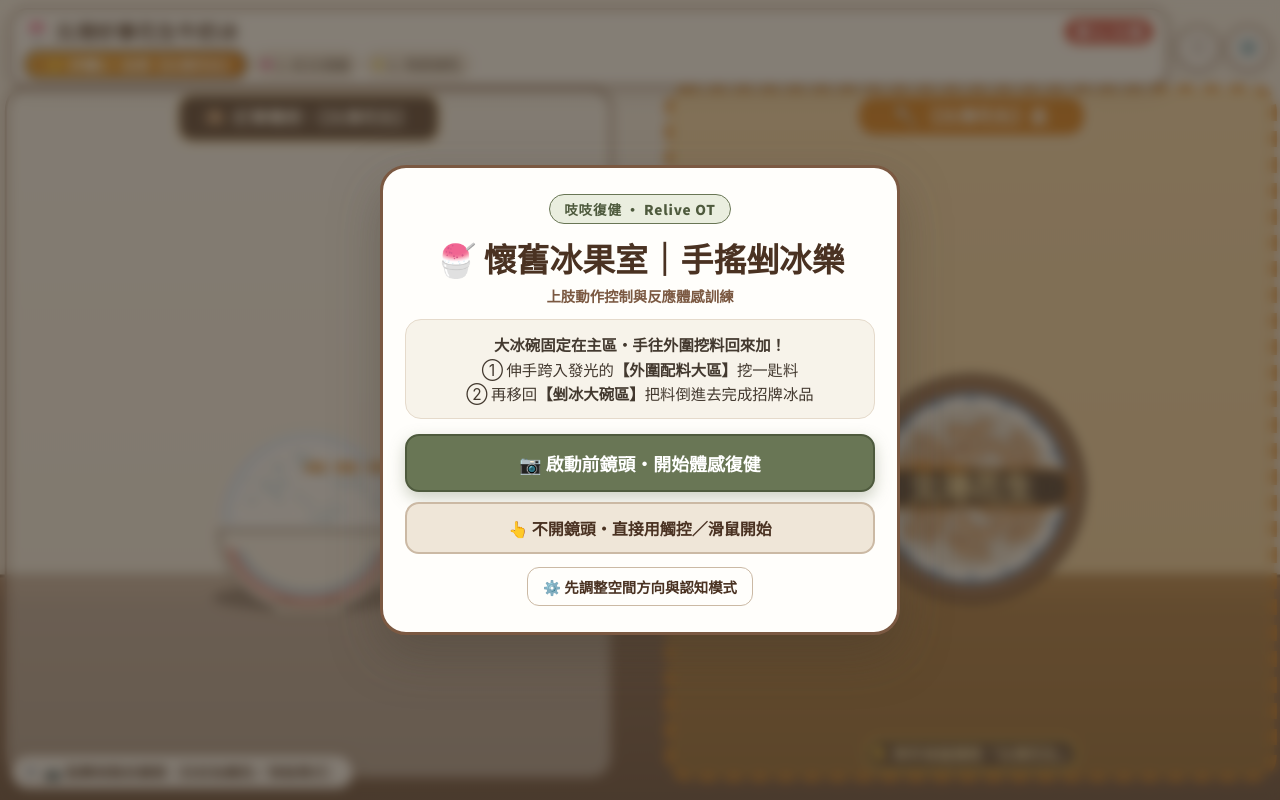
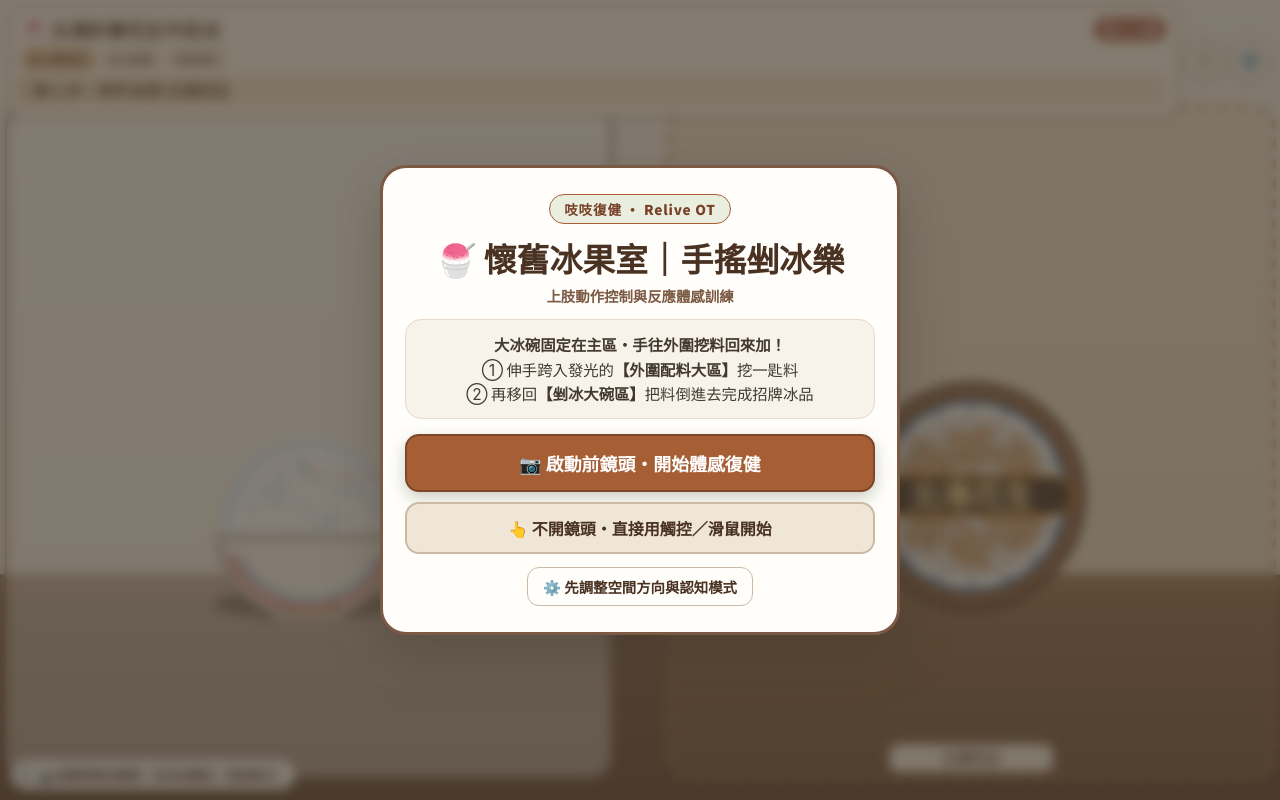
Before and after one commit to reliveot/Ice-Shop, a plain HTML site: page index.html in a window 1280 px wide. Drawn offline with Linux system fonts and the light colour scheme; animation ran at ten frames a second.

Commit message:
Update index.html

```diff
--- a/index.html
+++ b/index.html
@@ -796,6 +796,85 @@
       font-weight: 800;
       color: #FFF;
     }
+
+/* 2026-11 古早味冰果室：手機資訊層級與配色更新 */
+:root {
+  --olive: #A95E35;
+  --olive-dark: #784127;
+  --retro-red: #AD4D37;
+  --retro-gold: #C78A46;
+}
+#top-hud { top: calc(env(safe-area-inset-top) + 6px); gap: 6px; }
+.hud-main-board {
+  border: 1.5px solid #A88463;
+  background: rgba(255, 249, 237, .96);
+  box-shadow: 0 3px 12px rgba(69,44,27,.12);
+  border-radius: 14px;
+  padding: 9px 11px;
+  gap: 5px;
+}
+#hud-recipe-name { font-size: clamp(14px,3.5vw,19px); }
+.bowl-counter-badge {
+  background: #A34E34;
+  border: none;
+  font-size: 12px;
+  padding: 3px 9px;
+}
+#hud-step-pills { gap: 6px; }
+.ing-step-pill {
+  font-size: 11px;
+  padding: 2px 7px;
+  border-radius: 6px;
+  background: #EEE2D1;
+  border: 1px solid #E2D2BE;
+  color: #806F5D;
+}
+.ing-step-pill.done { background: #E9E2D6; border-color: #D7C8B5; color: #735B44; }
+.ing-step-pill.active { background: #E8C69A; border: 1px solid #B87A42; color: #59371E; box-shadow: none; }
+#hud-action-line {
+  color: #603D28;
+  background: #F0E1CB;
+  border-left: 3px solid #BA7844;
+  border-radius: 5px;
+  padding: 5px 8px;
+  font-weight: 800;
+  font-size: clamp(12px, 3.3vw, 16px);
+  line-height: 1.3;
+}
+.circle-icon-btn {
+  width: 40px; height: 40px; border: 1.5px solid #A88463;
+  background: #FFF9ED; box-shadow: 0 2px 8px rgba(69,44,27,.12);
+}
+#cam-control-pill {
+  max-width: 68vw;
+  padding: 6px 10px;
+  font-size: 12px;
+  border: 1px solid #B79B7C;
+  box-shadow: 0 2px 8px rgba(69,44,27,.14);
+}
+#tracking-text { overflow: hidden; white-space: nowrap; text-overflow: ellipsis; }
+.status-dot.cam-on { background: #A56A3D; box-shadow: 0 0 5px rgba(165,106,61,.35); }
+.settings-header { background: #744B32; border-bottom-color: #593823; }
+.opt-btn.active, .primary-btn, .btn-olive-main, .cr-contact-links a.line-btn {
+  background: #A65E35; border-color: #7D452A; color: white;
+}
+.opt-btn.active { box-shadow: none; }
+.cr-card-paid { background: #F1E0C9; border-color: #D6B68E; color: #724725; }
+@media (max-width:650px) and (orientation:portrait) {
+  #top-hud { left: 7px; right: 7px; }
+  .hud-main-board { padding: 7px 9px; }
+  .hud-btn-group { flex-direction: column; gap: 5px; }
+  .circle-icon-btn { width: 36px; height: 36px; font-size: 17px; }
+  .ing-step-pill { font-size: 10px; padding: 2px 5px; }
+  #cam-control-pill { bottom: calc(env(safe-area-inset-bottom) + 6px); }
+}
+@media (max-height:500px) and (orientation:landscape) {
+  #top-hud { max-width: min(74vw, 600px); }
+  .hud-main-board { padding: 5px 9px; gap: 3px; }
+  #hud-step-pills { display: none; }
+  #hud-action-line { padding: 3px 6px; }
+}
+
   </style>
 </head>
 <body>
@@ -814,6 +893,7 @@
         <span id="hud-bowl-text" class="bowl-counter-badge">第 1 / 5 碗</span>
       </div>
       <div id="hud-step-pills"></div>
+      <div id="hud-action-line" role="status" aria-live="polite">準備開始製作剉冰</div>
     </div>
 
     <div class="hud-btn-group">
@@ -1620,7 +1700,7 @@
      * 六、空間大區塊配置與雙模式玩法邏輯
      ********************************************************************/
     function getZoneRects(w, h) {
-      const topSafe = 82;
+      const topSafe = (w < 650 && h > w) ? 134 : 100;
       const bottomSafe = h - 16;
       const playH = bottomSafe - topSafe;
       const pad = Math.max(6, (1.25 - config.zoneSizeScale) * 34);
@@ -1776,6 +1856,17 @@
       document.getElementById('hud-recipe-name').textContent = `🍧 ${recipe.name}`;
       document.getElementById('hud-bowl-text').textContent = `第 ${Math.min(state.currentBowlIndex + 1, config.targetBowls)} / ${config.targetBowls} 碗`;
 
+      const actionLine = document.getElementById('hud-action-line');
+      const currentIng = getCurrentIngredient();
+      if (state.phase === 'BOWL_CELEBRATE') {
+        actionLine.textContent = `完成這碗 ${recipe.name}！準備下一份訂單`;
+      } else if (state.phase === 'GO_POUR') {
+        actionLine.textContent = `第 ${state.currentStepIndex + 1} 步｜把 ${currentIng.name} 帶回冰碗`;
+      } else {
+        actionLine.textContent = config.colorMatchMode && config.spaceLevel !== 1
+          ? `第 ${state.currentStepIndex + 1} 步｜看訂單，找出 ${currentIng.name}`
+          : `第 ${state.currentStepIndex + 1} 步｜伸手去挖 ${currentIng.name}`;
+      }
       const pillsContainer = document.getElementById('hud-step-pills');
       pillsContainer.innerHTML = '';
 
@@ -1787,20 +1878,8 @@
 
         pill.className = 'ing-step-pill' + (isDone ? ' done' : (isActive ? ' active' : ''));
 
-        const swatch = document.createElement('span');
-        swatch.className = 'ing-dot-swatch';
-        swatch.style.background = ing.badgeColor;
-        pill.appendChild(swatch);
-
         const text = document.createElement('span');
-        if (isDone) {
-          text.textContent = `✓ ${ing.name}`;
-        } else if (isActive) {
-          const actionVerb = state.phase === 'GO_SCOOP' ? '去挖' : '移回冰碗倒';
-          text.textContent = `👉 步驟${idx + 1}：${actionVerb}【${ing.name}】`;
-        } else {
-          text.textContent = `${idx + 1}. ${ing.name}`;
-        }
+        text.textContent = isDone ? `✓ ${ing.name}` : (isActive ? `● ${ing.name}` : ing.name);
         pill.appendChild(text);
         pillsContainer.appendChild(pill);
       });
@@ -2215,7 +2294,7 @@
 
       ctx.lineWidth = isPourTarget ? 5 : 2.5;
       if (isPourTarget) {
-        ctx.setLineDash([16, 10]);
+        ctx.setLineDash([10, 10]);
         ctx.lineDashOffset = -performance.now() * 0.045;
       }
       ctx.strokeStyle = isPourTarget ? '#4E5A3D' : '#7B5942';
@@ -2229,44 +2308,7 @@
 
       drawIceBowlAt(zx, zy, bowlR, true, 0, isPourTarget);
 
-      // 訂單招牌
-      const cardW = Math.min(zone.w - 10, 260);
-      const cardH = 46;
-      const cardY = zone.y + 30;
-
-      ctx.fillStyle = isPourTarget ? '#697655' : '#4A3222';
-      roundRect(ctx, zx - cardW / 2, cardY - cardH / 2, cardW, cardH, 16);
-      ctx.fill();
-      ctx.lineWidth = 2.5;
-      ctx.strokeStyle = isPourTarget ? '#FFF' : '#E6C280';
-      ctx.stroke();
-
-      drawSingleIngredientPiece(ing, zx - cardW * 0.36, cardY, 12, 0, 0);
-
-      ctx.font = `900 ${Math.min(17, Math.max(12, cardW * 0.072))}px "Noto Sans TC", sans-serif`;
-      ctx.fillStyle = '#FFF8EA';
-      ctx.textAlign = 'center';
-      ctx.textBaseline = 'middle';
-      ctx.fillText(
-        isPourTarget ? `🥣 倒進碗裡：【${ing.name}】` : `訂單需挖：【${ing.name}】`,
-        zx + 14,
-        cardY
-      );
-
-      if (isPourTarget) {
-        const calloutY = zone.y + zone.h - 24;
-        ctx.fillStyle = '#4A3222';
-        const pillW = Math.min(zone.w - 14, 210);
-        roundRect(ctx, zx - pillW / 2, calloutY - 15, pillW, 30, 15);
-        ctx.fill();
-        ctx.strokeStyle = '#FFF';
-        ctx.lineWidth = 2;
-        ctx.stroke();
-
-        ctx.font = `900 ${Math.min(15, Math.max(12, pillW * 0.075))}px "Noto Sans TC", sans-serif`;
-        ctx.fillStyle = '#FFE49E';
-        ctx.fillText(`👇 移回這裡把料倒進冰碗！`, zx, calloutY);
-      }
+      // 訂單與即時動作已統一放在頂部資訊看板，避免在碗區重複遮擋。
       ctx.restore();
     }
 
@@ -2291,18 +2333,18 @@
 
       ctx.save();
       let fillStyle = 'rgba(255, 254, 251, 0.42)';
-      let strokeStyle = basinIng.badgeColor;
+      let strokeStyle = 'rgba(122, 86, 57, 0.62)';
       let lineW = 3.5;
 
       if (highlightGuided) {
         const pulse = 0.34 + Math.sin(performance.now() * 0.007) * 0.08;
-        fillStyle = `rgba(245, 158, 11, ${pulse})`;
-        strokeStyle = '#D97706';
-        lineW = 5.5;
+        fillStyle = `rgba(211, 155, 85, ${pulse * 0.52})`;
+        strokeStyle = '#B66D35';
+        lineW = 3;
       } else if (config.colorMatchMode && isScoopPhase) {
         fillStyle = 'rgba(255, 254, 251, 0.58)';
-        strokeStyle = basinIng.badgeColor;
-        lineW = 4;
+        strokeStyle = 'rgba(122, 86, 57, 0.62)';
+        lineW = 2;
       }
 
       ctx.fillStyle = fillStyle;
@@ -2323,7 +2365,7 @@
 
       ctx.lineWidth = lineW;
       if (highlightGuided) {
-        ctx.setLineDash([16, 10]);
+        ctx.setLineDash([10, 10]);
         ctx.lineDashOffset = -performance.now() * 0.045;
       }
       ctx.strokeStyle = strokeStyle;
@@ -2337,37 +2379,21 @@
 
       drawLargeIngredientBasin(zx, zy, basinR, basinIng, highlightGuided);
 
-      const bannerW = Math.min(zone.w - 10, 230);
-      const bannerH = 42;
-      const bannerY = zone.y + 28;
-
-      ctx.fillStyle = highlightGuided ? '#D97706' : '#4A3222';
-      roundRect(ctx, zx - bannerW / 2, bannerY - bannerH / 2, bannerW, bannerH, 21);
+      // 配料名稱使用一致、輕量的底部標籤；不再用食材色做大面積邊框。
+      const labelW = Math.min(zone.w - 12, 164);
+      const labelH = 28;
+      const labelY = zone.y + zone.h - 20;
+      ctx.fillStyle = 'rgba(255, 249, 237, 0.94)';
+      roundRect(ctx, zx - labelW / 2, labelY - labelH / 2, labelW, labelH, 10);
       ctx.fill();
-      ctx.lineWidth = 2.5;
-      ctx.strokeStyle = highlightGuided ? '#FFFFFF' : basinIng.badgeColor;
+      ctx.strokeStyle = 'rgba(109, 72, 46, 0.42)';
+      ctx.lineWidth = 1;
       ctx.stroke();
-
-      ctx.font = `900 ${Math.min(18, Math.max(13, bannerW * 0.082))}px "Noto Sans TC", sans-serif`;
-      ctx.fillStyle = '#FFFFFF';
+      ctx.font = `700 ${Math.min(15, Math.max(11, labelW * 0.095))}px "Noto Sans TC", sans-serif`;
+      ctx.fillStyle = '#523A2B';
       ctx.textAlign = 'center';
       ctx.textBaseline = 'middle';
-      ctx.fillText(`🥄 【${basinIng.name}】盆`, zx, bannerY);
-
-      if (highlightGuided) {
-        const calloutY = zone.y + zone.h - 24;
-        ctx.fillStyle = '#4A3222';
-        const pillW = Math.min(zone.w - 14, 210);
-        roundRect(ctx, zx - pillW / 2, calloutY - 15, pillW, 30, 15);
-        ctx.fill();
-        ctx.strokeStyle = '#FFD43B';
-        ctx.lineWidth = 2;
-        ctx.stroke();
-
-        ctx.font = `900 ${Math.min(15, Math.max(12, pillW * 0.075))}px "Noto Sans TC", sans-serif`;
-        ctx.fillStyle = '#FFE49E';
-        ctx.fillText(`👇 伸手來這裡挖「${basinIng.name}」`, zx, calloutY);
-      }
+      ctx.fillText(basinIng.name, zx, labelY, labelW - 12);
 
       ctx.restore();
     }
@@ -2385,7 +2411,8 @@
 
       ctx.save();
       ctx.strokeStyle = state.phase === 'GO_SCOOP' ? 'rgba(217, 119, 6, 0.72)' : 'rgba(105, 118, 85, 0.85)';
-      ctx.lineWidth = 9;
+      ctx.lineWidth = 3;
+      ctx.globalAlpha = 0.6;
       ctx.lineCap = 'round';
       ctx.setLineDash([16, 16]);
       ctx.lineDashOffset = -performance.now() * 0.07;
```
